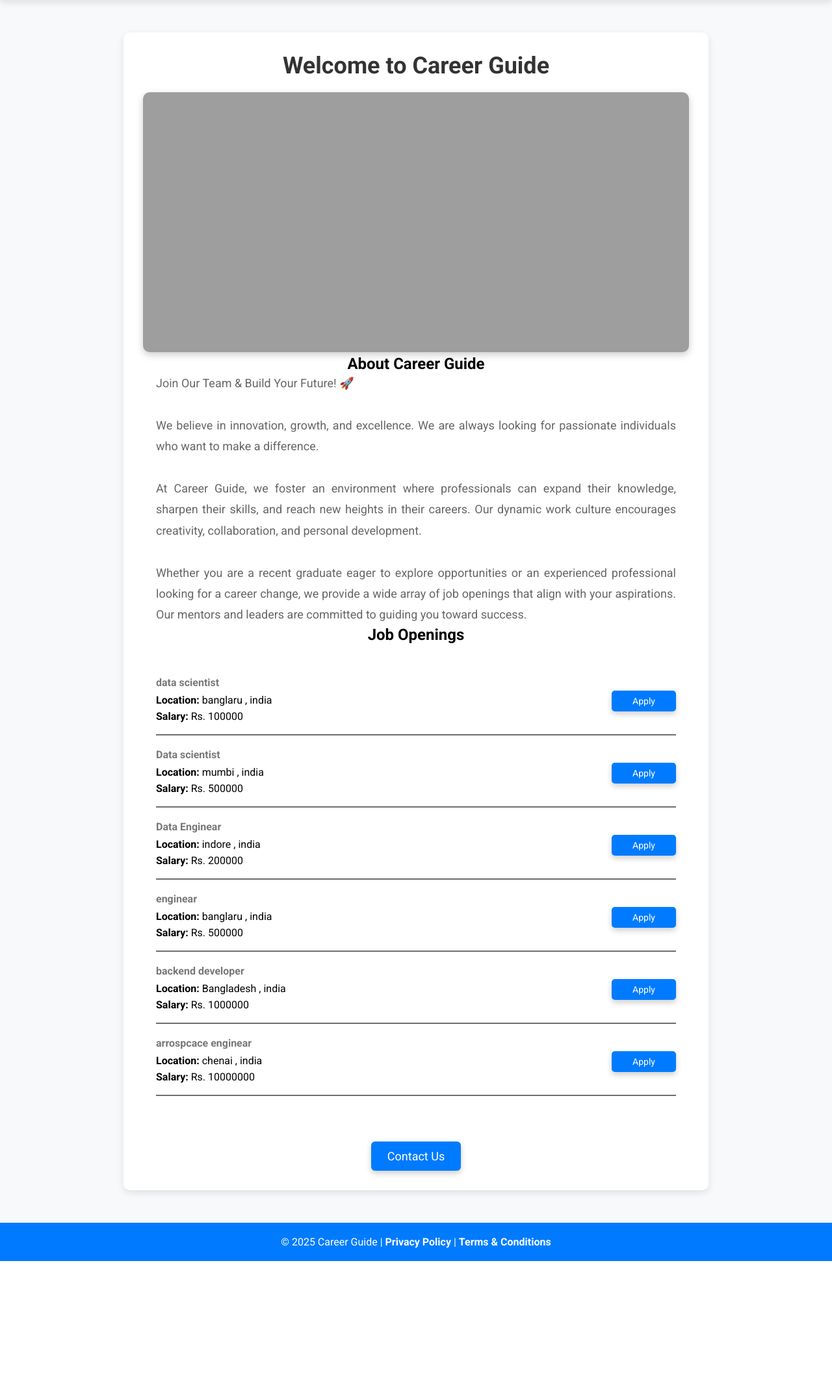
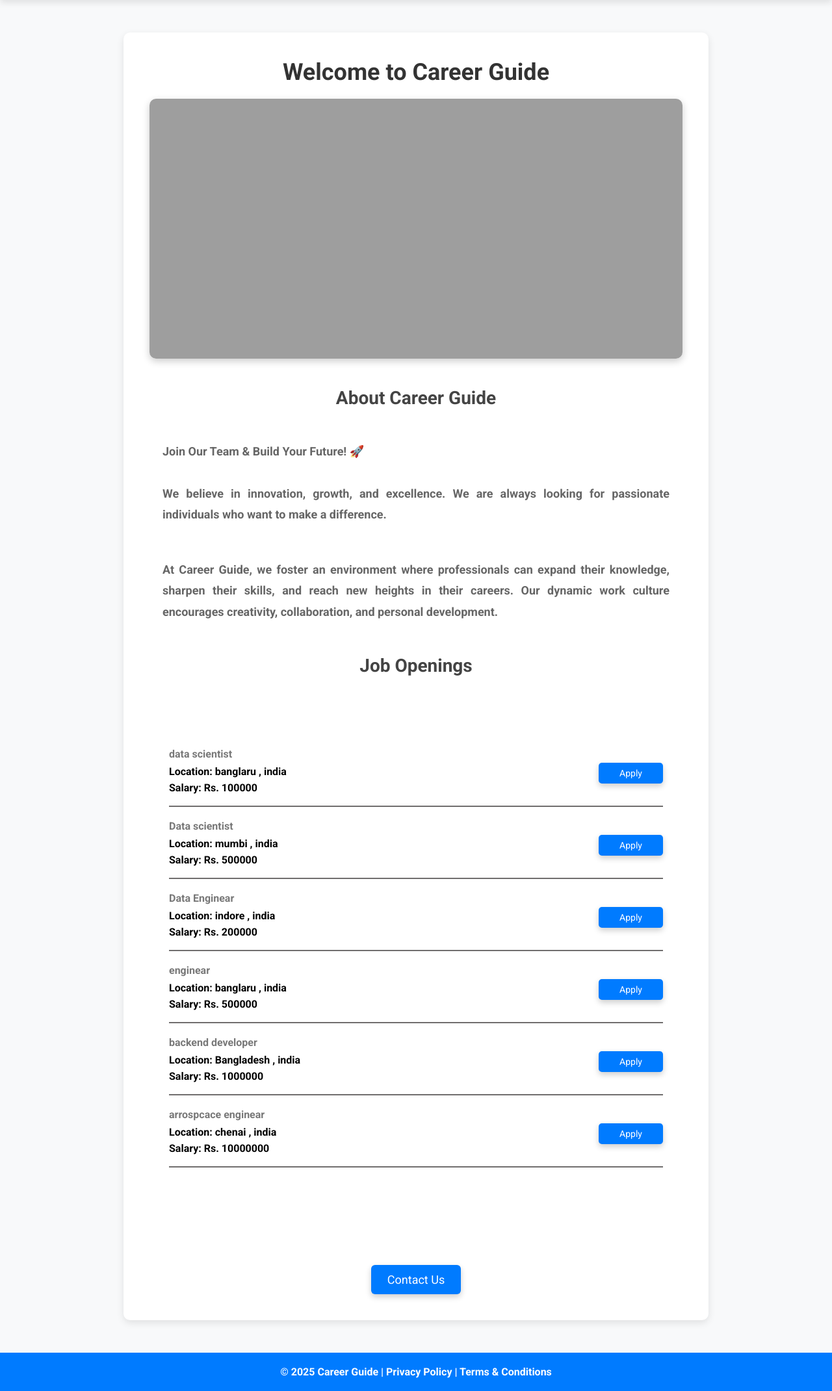
Before and after one commit to Jitesh52142/carrer-website-, a Flask app: page / in a window 1280 px wide. Shown: the part 140-2281 px from the top of the page at 65% size. Before the commit the page ends 2081 px from the top, so only its background shows below. Run offline with Flask 3, Linux system fonts and the light colour scheme.

Commit message:
one new implement

```diff
--- a/templates/home.html
+++ b/templates/home.html
@@ -60,7 +60,7 @@
             max-width: 900px;
             margin: 50px auto;
             background: white;
-            padding: 30px;
+            padding: 40px;
             border-radius: 10px;
             box-shadow: 0 4px 12px rgba(0, 0, 0, 0.1);
             text-align: center;
@@ -79,7 +79,13 @@
             object-fit: cover;
             border-radius: 10px;
             margin-top: 20px;
+            margin-bottom: 40px;
             box-shadow: 0 4px 12px rgba(0, 0, 0, 0.2);
+        }
+
+        /* Section Spacing */
+        .section {
+            margin-bottom: 50px;
         }
 
         /* Paragraphs */
@@ -89,19 +95,30 @@
             color: #666;
             padding: 0 20px;
             text-align: justify;
+            margin-top: 20px;
         }
 
         /* Job Openings */
         .jobs-section {
-            padding: 20px;
-            margin-top: 30px;
+            padding: 30px;
+            margin-top:80px;
+            margin-bottom: 100px;
             border-radius: 10px;
             text-align: left;
+
+        }
+
+        /* Section Titles */
+        h2 {
+            font-size: 28px;
+            font-weight: bold;
+            color: #444;
+            margin-bottom: 40px;
         }
 
         /* Contact Button */
         .button-container {
-            margin-top: 30px;
+            margin-top: 40px;
             text-align: center;
         }
 
@@ -183,15 +200,17 @@
 
         <img id="banner" src="http://127.0.0.1:5000/static/jason-leung-F2WX4BTIkpQ-unsplash.jpg" alt="Career Guide Banner">
 
-        <h2 id="about">About Career Guide</h2>
+        <h2 id="about" class="section"><strong>About Career Guide</strong></h2>
         <p class="bodytext">
-            Join Our Team & Build Your Future! 🚀<br><br>
-            We believe in innovation, growth, and excellence. We are always looking for passionate individuals who want to make a difference.<br><br>
-            At Career Guide, we foster an environment where professionals can expand their knowledge, sharpen their skills, and reach new heights in their careers. Our dynamic work culture encourages creativity, collaboration, and personal development.<br><br>
-            Whether you are a recent graduate eager to explore opportunities or an experienced professional looking for a career change, we provide a wide array of job openings that align with your aspirations. Our mentors and leaders are committed to guiding you toward success.
+            <strong>Join Our Team & Build Your Future! 🚀</strong><br><br><b>
+            We believe in innovation, growth, and excellence. We are always looking for passionate individuals who want to make a difference.<br><br></p>
+
         </p>
+        <p class="bodytext" style="margin-bottom: 50px;"><b>
+            At Career Guide, we foster an environment where professionals can expand their knowledge, sharpen their skills, and reach new heights in their careers. Our dynamic work culture encourages creativity, collaboration, and personal development.
+       </b></p>
 
-        <h2 id="jobs">Job Openings</h2>
+        <h2 id="jobs" class="section"><strong>Job Openings</strong></h2>
         <div class="jobs-section">
             {% for job in jobs %}
                 {% include 'jobitem.html' %}
```
